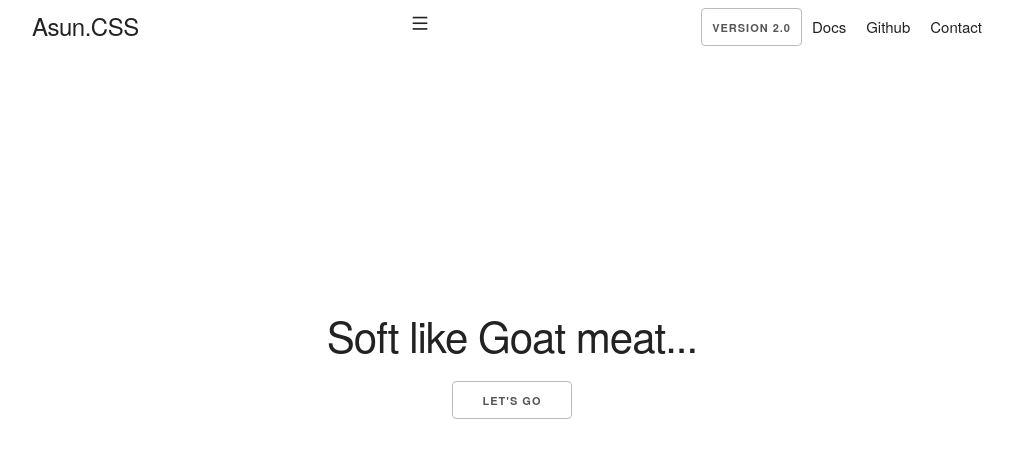
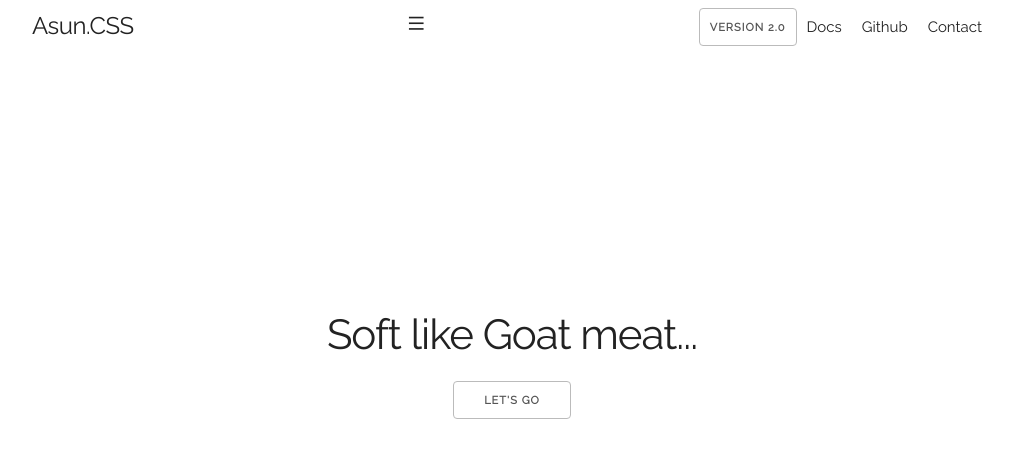
Before and after one commit to Akohjesse/ASun.CSS, a plain HTML site: page index.html in a window 1280 px wide. Shown: the whole page, without its empty margins (128-1141 px from the left). Drawn offline with nearby package versions, Linux system fonts and the light colour scheme.

Commit message:
Updating Font source libraries

```diff
--- a/CSS/styles.css
+++ b/CSS/styles.css
@@ -1,5 +1,7 @@
-
-
+@import url('https://fonts.googleapis.com/css2?family=Raleway&display=swap');
+body{
+    font-family: 'Raleway', sans-serif;
+}
 .container .navbar{
     display: flex;
     align-content: center;
```
